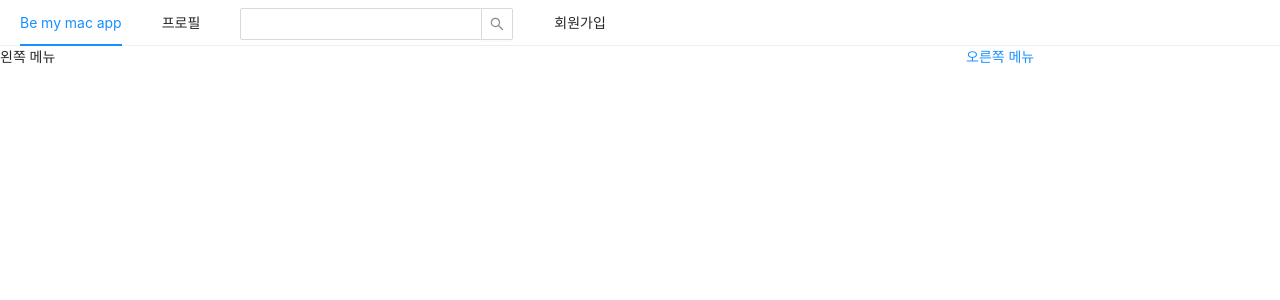
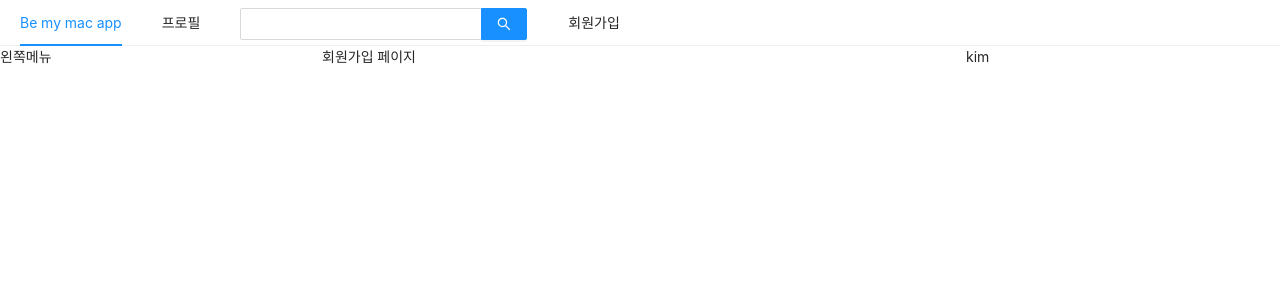
Before and after one commit to rudqo14/twitter-sns-project, a Next.js app in the folder Frontend/: page /signup in a window 1280 px wide. Shown: the top 300 px of the page. Built offline with nearby package versions, Linux system fonts and the light colour scheme.

Commit message:
Refactor: 타입스크립트 제거

```diff
--- a/Frontend/components/appLayout.tsx
+++ b/Frontend/components/appLayout.js
@@ -1,9 +1,17 @@
 import React from "react";
 import Link from "next/link";
-import { Menu, Input, Row, Col } from "antd";
+import PropTypes from "prop-types";
+import { Col, Input, Menu, Row } from "antd";
 
-// const AppLayout = ({ children }: AppLayout) => {
-const AppLayout = ({ children }: AppLayout) => {
+// const dummy = {
+//   nickname: "제로초",
+//   Post: [],
+//   Followings: [],
+//   Followers: [],
+//   isLoggedIn: false,
+// };
+
+const AppLayout = ({ children }) => {
   return (
     <div>
       <Menu mode="horizontal">
@@ -18,7 +26,7 @@ const AppLayout = ({ children }: AppLayout) => {
           </Link>
         </Menu.Item>
         <Menu.Item>
-          <Input.Search style={{ verticalAlign: "middle" }} />
+          <Input.Search enterButton style={{ verticalAlign: "middle" }} />
         </Menu.Item>
         <Menu.Item>
           <Link href="/signup">
@@ -28,24 +36,21 @@ const AppLayout = ({ children }: AppLayout) => {
       </Menu>
       <Row gutter={8}>
         <Col xs={24} md={6}>
-          왼쪽 메뉴
+          <div>왼쪽메뉴</div>
         </Col>
         <Col xs={24} md={12}>
           {children}
         </Col>
         <Col xs={24} md={6}>
-          <a href="/" target="_blank" rel="noreferrer">
-            오른쪽 메뉴
-          </a>
+          kim
         </Col>
       </Row>
-      {children}
     </div>
   );
 };
 
-interface AppLayout {
-  children: React.ReactNode;
-}
+AppLayout.propTypes = {
+  children: PropTypes.node.isRequired,
+};
 
 export default AppLayout;
--- /dev/null
+++ b/Frontend/pages/_app.js
@@ -0,0 +1,22 @@
+import React from "react";
+import PropTypes from "prop-types";
+import Head from "next/head";
+import "antd/dist/antd.css";
+
+const App = ({ Component }) => {
+  return (
+    <>
+      <Head>
+        <meta charset="utf-8" />
+        <title>Be my mac app</title>
+      </Head>
+      <Component />
+    </>
+  );
+};
+
+App.propTypes = {
+  Component: PropTypes.elementType.isRequired,
+};
+
+export default App;
--- a/Frontend/pages/_app.tsx
+++ /dev/null
@@ -1,19 +0,0 @@
-import AppLayout from "../components/appLayout";
-import type { AppProps } from "next/app";
-import "antd/dist/antd.css";
-
-const App = ({ Component }: AppProps) => {
-  return (
-    <>
-      <AppLayout>
-        <Component />
-      </AppLayout>
-    </>
-  );
-};
-
-// type AppProps = {
-//   Component: React.ElementType;
-// };
-
-export default App;
--- a/Frontend/pages/profile.tsx
+++ b/Frontend/pages/profile.js
@@ -1,5 +1,7 @@
 import React from "react";
 import Head from "next/head";
+
+import AppLayout from "/components/AppLayout";
 
 const Profile = () => {
   return (
@@ -7,7 +9,7 @@ const Profile = () => {
       <Head>
         <title>내 프로필 | BeMyMacApp</title>
       </Head>
-      <div></div>
+      <AppLayout>내 프로필</AppLayout>
     </>
   );
 };
--- a/Frontend/pages/signup.tsx
+++ b/Frontend/pages/signup.js
@@ -1,5 +1,7 @@
 import React from "react";
 import Head from "next/head";
+
+import AppLayout from "/components/AppLayout";
 
 const Signup = () => {
   return (
@@ -7,7 +9,7 @@ const Signup = () => {
       <Head>
         <title>회원가입 | BeMyMacApp</title>
       </Head>
-      <div></div>
+      <AppLayout>회원가입 페이지</AppLayout>
     </>
   );
 };
```
Also changed, not shown: Frontend/components/loginForm.js (added, +49 -0 lines), Frontend/components/userProfile.js (added, +12 -0 lines), Frontend/package.json (+4 -7 lines), Frontend/pages/index.js (renamed from Frontend/pages/index.tsx, +5 -4 lines), Frontend/tsconfig.json (deleted, +0 -29 lines), Frontend/next-env.d.ts (deleted), 2 other files (tests, documents, lock files or other folders).
